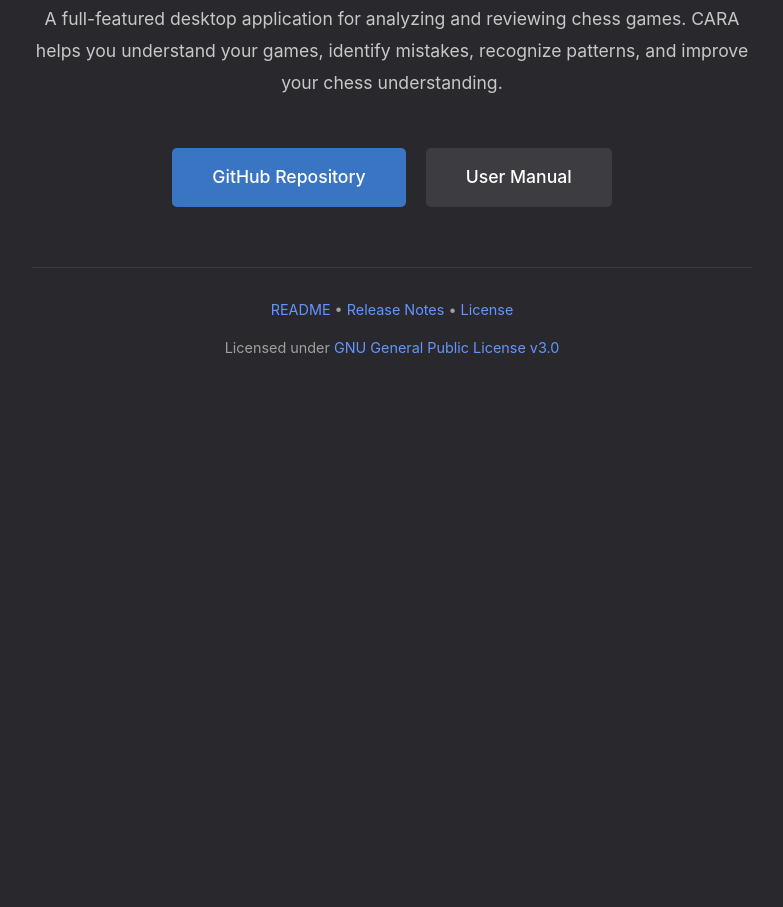
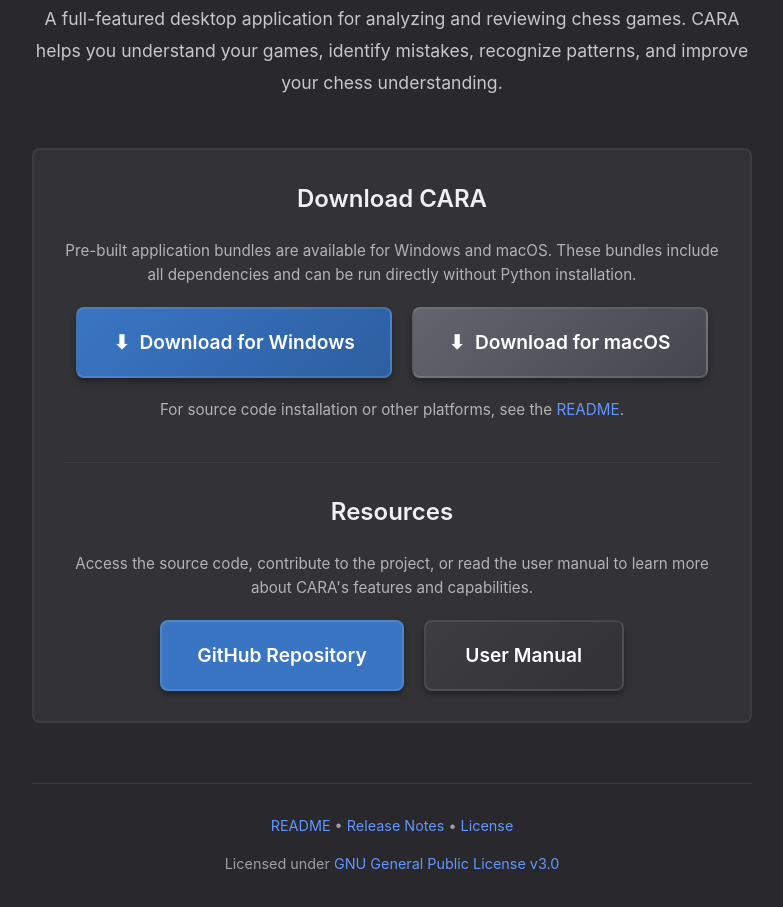
Before and after one commit to pguntermann/CARA, a plain HTML site: page index.html in a window 1280 px wide. Shown: the part 407-1314 px from the top of the page, without its empty margins (248-1031 px from the left). Before the commit the page ends 826 px from the top, so only its background shows below. Drawn offline with Linux system fonts and the light colour scheme.

Commit message:
Updated README.md and index.html to include references to pre-build application packages

```diff
--- a/index.html
+++ b/index.html
@@ -65,6 +65,61 @@
             line-height: 1.8;
         }
 
+        .nav-button {
+            display: inline-flex;
+            align-items: center;
+            justify-content: center;
+            padding: 18px 35px;
+            background-color: rgb(58, 117, 196);
+            color: rgb(255, 255, 255);
+            text-decoration: none;
+            border-radius: 8px;
+            font-size: 1.2em;
+            font-weight: 600;
+            transition: all 0.3s ease;
+            border: 2px solid rgba(255, 255, 255, 0.1);
+            box-shadow: 0 4px 6px rgba(0, 0, 0, 0.3);
+            min-width: 200px;
+        }
+
+        .nav-button:hover {
+            background-color: rgb(70, 130, 220);
+            transform: translateY(-2px);
+            box-shadow: 0 6px 12px rgba(0, 0, 0, 0.4);
+        }
+
+        .nav-button.secondary {
+            background: linear-gradient(135deg, rgb(60, 60, 65) 0%, rgb(50, 50, 55) 100%);
+        }
+
+        .nav-button.secondary:hover {
+            background: linear-gradient(135deg, rgb(80, 80, 85) 0%, rgb(70, 70, 75) 100%);
+            transform: translateY(-2px);
+            box-shadow: 0 6px 12px rgba(0, 0, 0, 0.4);
+        }
+
+        .download-section {
+            margin: 50px 0;
+            padding: 30px;
+            background-color: rgb(50, 50, 55);
+            border-radius: 8px;
+            border: 2px solid rgb(60, 60, 65);
+        }
+
+        .download-section h2 {
+            color: rgb(240, 240, 240);
+            font-size: 1.5em;
+            margin-bottom: 20px;
+            font-weight: 600;
+        }
+
+        .download-buttons {
+            display: flex;
+            gap: 20px;
+            justify-content: center;
+            flex-wrap: wrap;
+        }
+
         .nav-buttons {
             display: flex;
             gap: 20px;
@@ -72,30 +127,44 @@
             flex-wrap: wrap;
         }
 
-        .nav-button {
-            display: inline-block;
-            padding: 15px 40px;
-            background-color: rgb(58, 117, 196);
+        .download-button {
+            display: inline-flex;
+            align-items: center;
+            justify-content: center;
+            gap: 10px;
+            padding: 18px 35px;
+            background: linear-gradient(135deg, rgb(58, 117, 196) 0%, rgb(45, 95, 160) 100%);
             color: rgb(255, 255, 255);
             text-decoration: none;
-            border-radius: 5px;
-            font-size: 1.1em;
-            font-weight: 500;
-            transition: background-color 0.3s ease;
-            border: none;
-            cursor: pointer;
+            border-radius: 8px;
+            font-size: 1.2em;
+            font-weight: 600;
+            transition: all 0.3s ease;
+            box-shadow: 0 4px 6px rgba(0, 0, 0, 0.3);
+            border: 2px solid rgba(255, 255, 255, 0.1);
+            min-width: 200px;
         }
 
-        .nav-button:hover {
-            background-color: rgb(70, 130, 220);
+        .download-button:hover {
+            background: linear-gradient(135deg, rgb(70, 130, 220) 0%, rgb(55, 105, 180) 100%);
+            transform: translateY(-2px);
+            box-shadow: 0 6px 12px rgba(0, 0, 0, 0.4);
         }
 
-        .nav-button.secondary {
-            background-color: rgb(60, 60, 65);
+        .download-button.macos {
+            background: linear-gradient(135deg, rgb(100, 100, 110) 0%, rgb(70, 70, 80) 100%);
         }
 
-        .nav-button.secondary:hover {
-            background-color: rgb(80, 80, 85);
+        .download-button.macos:hover {
+            background: linear-gradient(135deg, rgb(120, 120, 130) 0%, rgb(90, 90, 100) 100%);
+        }
+
+        .download-info {
+            color: rgb(180, 180, 180);
+            font-size: 0.95em;
+            margin-top: 15px;
+            margin-bottom: 20px;
+            line-height: 1.6;
         }
 
         .footer {
@@ -130,9 +199,35 @@
             and improve your chess understanding.
         </p>
 
-        <div class="nav-buttons">
-            <a href="https://github.com/pguntermann/CARA" class="nav-button" target="_blank" rel="noopener noreferrer">GitHub Repository</a>
-            <a href="manual.html" class="nav-button secondary">User Manual</a>
+        <div class="download-section">
+            <h2>Download CARA</h2>
+            <p class="download-info" style="margin-top: 0;">
+                Pre-built application bundles are available for Windows and macOS.
+                These bundles include all dependencies and can be run directly without Python installation.
+            </p>
+            <div class="download-buttons">
+                <a href="https://github.com/pguntermann/CARA/releases/download/2.4.6/CARA.2.4.6.windows.AppBundle.zip" class="download-button" target="_blank" rel="noopener noreferrer">
+                    <span>⬇</span> Download for Windows
+                </a>
+                <a href="https://github.com/pguntermann/CARA/releases/download/2.4.6/CARA.2.4.6.macOS.AppBundle.zip" class="download-button macos" target="_blank" rel="noopener noreferrer">
+                    <span>⬇</span> Download for macOS
+                </a>
+            </div>
+            <p class="download-info" style="margin-top: 20px;">
+                For source code installation or other platforms, see the <a href="README.md" style="color: rgb(100, 150, 255); text-decoration: none;">README</a>.
+            </p>
+
+            <div style="margin-top: 40px; padding-top: 30px; border-top: 1px solid rgb(60, 60, 65);">
+                <h2 style="color: rgb(240, 240, 240); font-size: 1.5em; margin-bottom: 20px; font-weight: 600;">Resources</h2>
+                <p class="download-info" style="margin-top: 0;">
+                    Access the source code, contribute to the project, or read the user manual
+                    to learn more about CARA's features and capabilities.
+                </p>
+                <div class="nav-buttons">
+                    <a href="https://github.com/pguntermann/CARA" class="nav-button" target="_blank" rel="noopener noreferrer">GitHub Repository</a>
+                    <a href="manual.html" class="nav-button secondary">User Manual</a>
+                </div>
+            </div>
         </div>
 
         <div class="footer">
```
Also changed, not shown: 1 other file.
